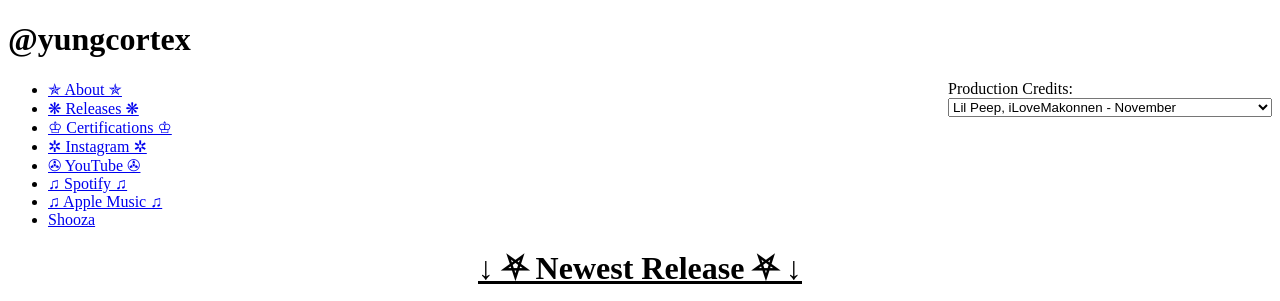
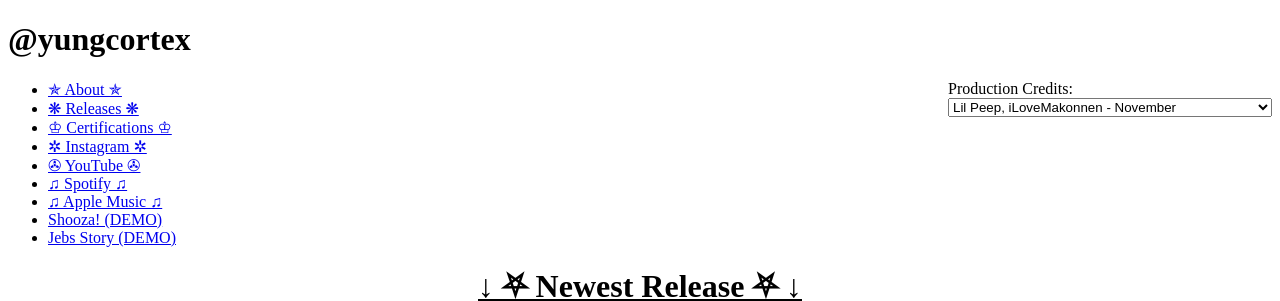
Before and after one commit to yungcortex/yungcortex-links, a plain HTML site: page index.html in a window 1280 px wide. Shown: the top 301 px of the page. Drawn offline with Linux system fonts and the light colour scheme.

Commit message:
Jebsstory

```diff
--- a/index.html
+++ b/index.html
@@ -53,7 +53,10 @@
                 <a href="https://music.apple.com/us/artist/yung-cortex/1505827116">♫ Apple Music ♫</a>
             </li>
             <li>
-                <a href="https://yungcortex.com/Shooza/index.html">Shooza</a>
+                <a href="https://yungcortex.com/Shooza/index.html">Shooza! (DEMO)</a>
+            </li>
+            <li>
+                <a href="https://yungcortex.com/JebsStory/index.html">Jebs Story (DEMO)</a>
             </li>
         </ul>
         <center>
```
